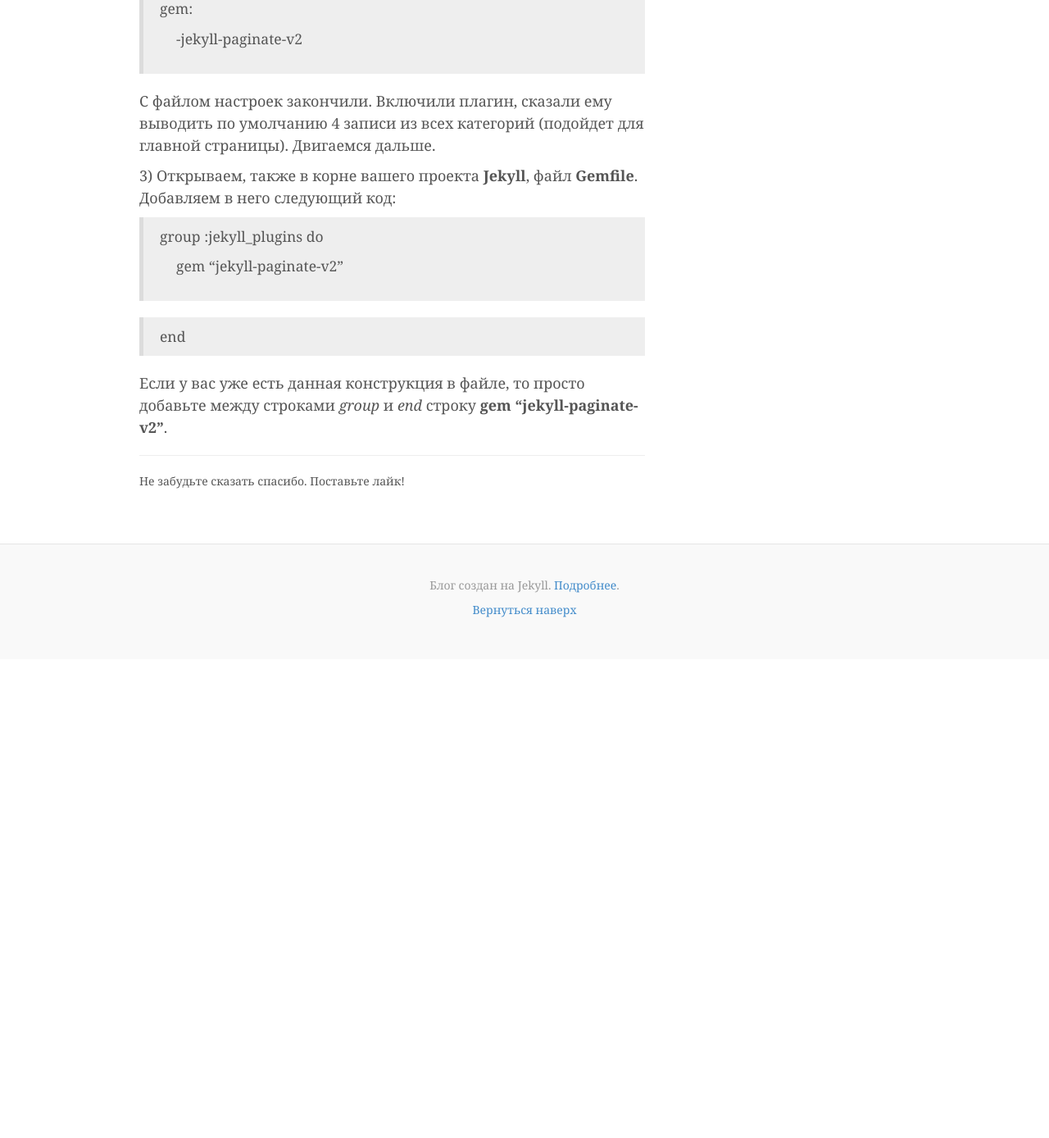
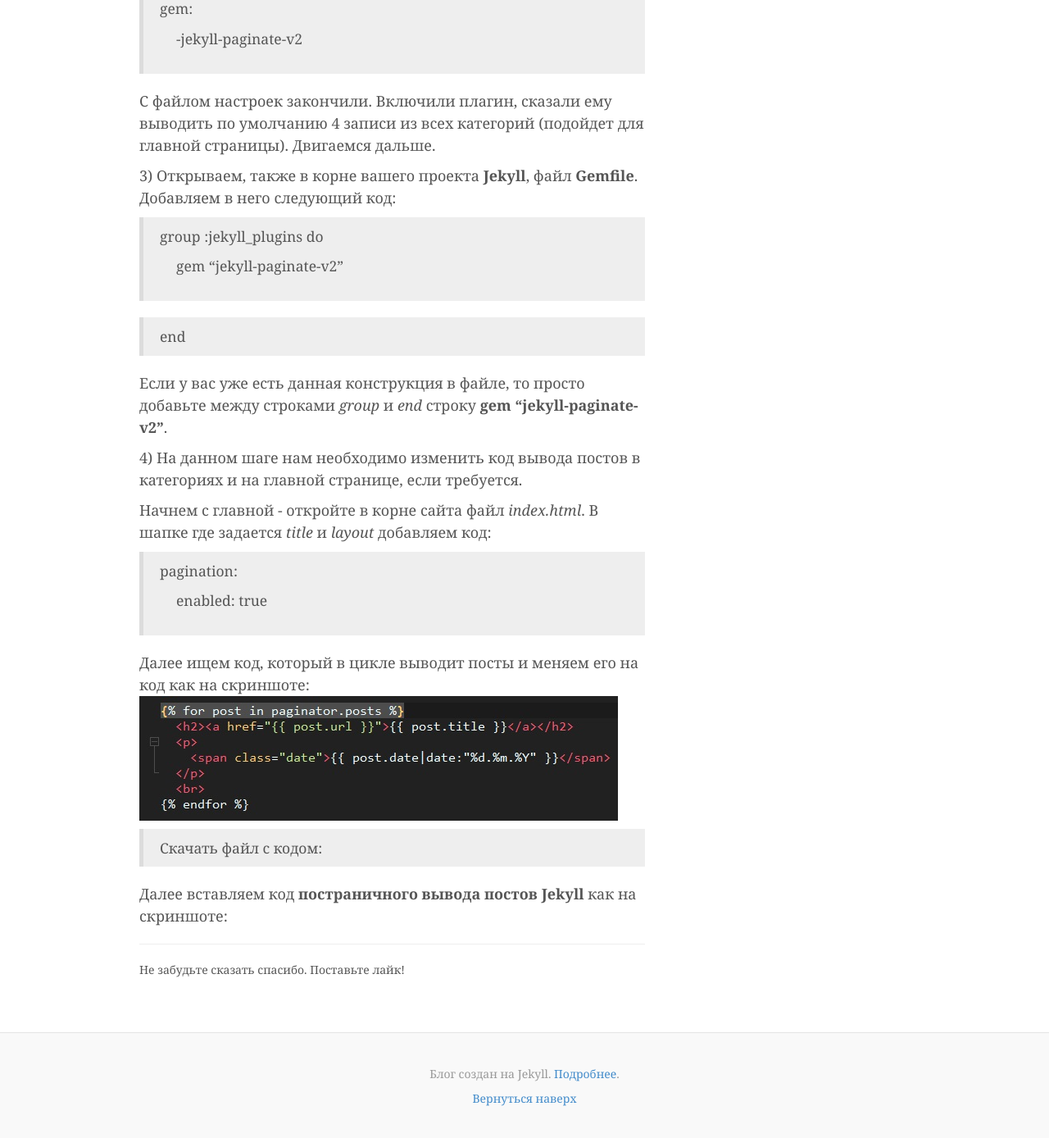
Before and after one commit to htmlblog/htmlblog.github.io, a Jekyll site: the page built from _posts/2017-04-15-paghinatsiia-jekyll-po-katieghoriiam.markdown, in a window 1280 px wide and 1400 px high, scrolled down 1314 px. Shown: the top 1388 px of the window at 82% size. Built offline with Jekyll 4.4.1, drawn with Linux system fonts in a browser that asks for light colours; comment, search, counter and statistics services are not loaded; before the commit the page ends 2118 px from its top, so only the background shows below that.

Commit message:
Updated Paghinatsiia Jekyll Po Katieghoriiam

```diff
--- a/_posts/2017-04-15-paghinatsiia-jekyll-po-katieghoriiam.markdown
+++ b/_posts/2017-04-15-paghinatsiia-jekyll-po-katieghoriiam.markdown
@@ -50,3 +50,15 @@ layout: post
 >end
 
 Если у вас уже есть данная конструкция в файле, то просто добавьте между строками *group* и *end* строку **gem "jekyll-paginate-v2"**.
+
+4) На данном шаге нам необходимо изменить код вывода постов в категориях и на главной странице, если требуется.
+
+Начнем с главной - откройте в корне сайта файл *index.html*. В шапке где задается *title* и *layout* добавляем код:
+>pagination:
+>>enabled: true
+
+Далее ищем код, который в цикле выводит посты и меняем его на код как на скриншоте:
+![jekyll-post-category-paginate.jpg](/uploads/jekyll-post-category-paginate.jpg)
+>Скачать файл с кодом:
+
+Далее вставляем код **постраничного вывода постов Jekyll** как на скриншоте:
```
